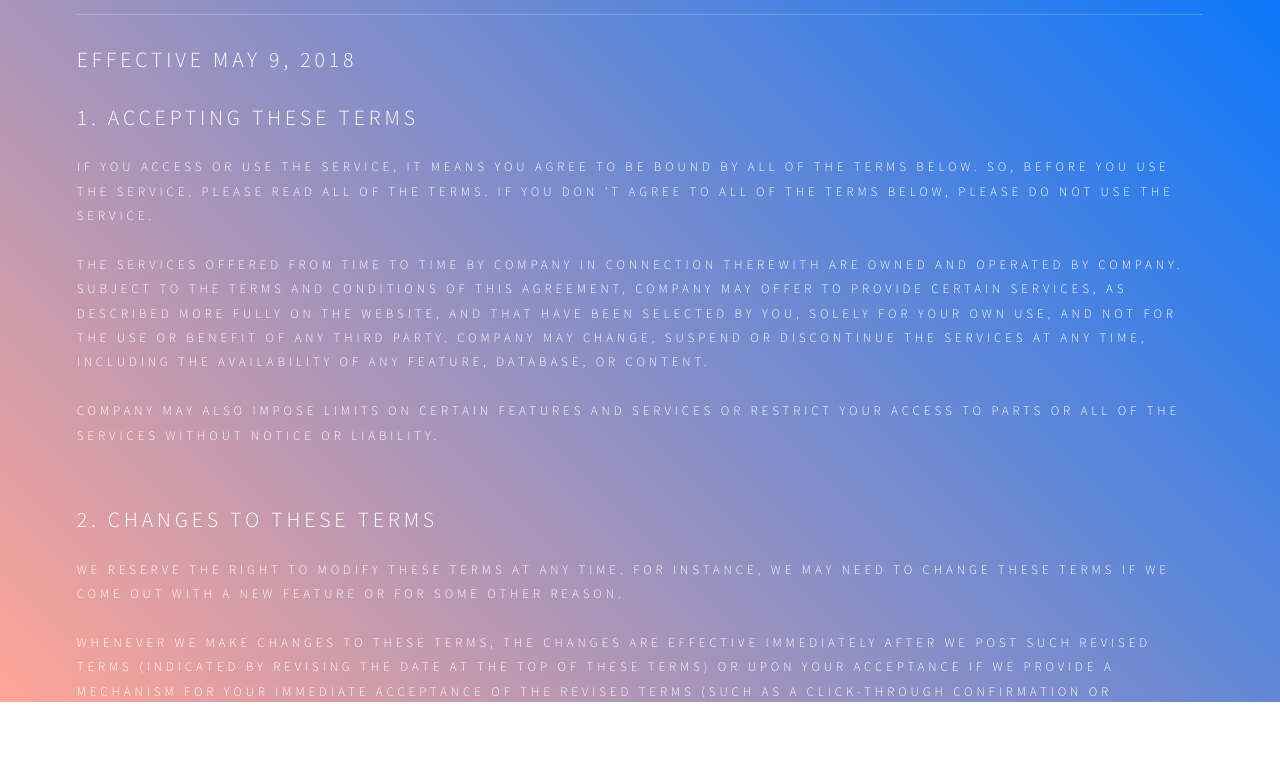
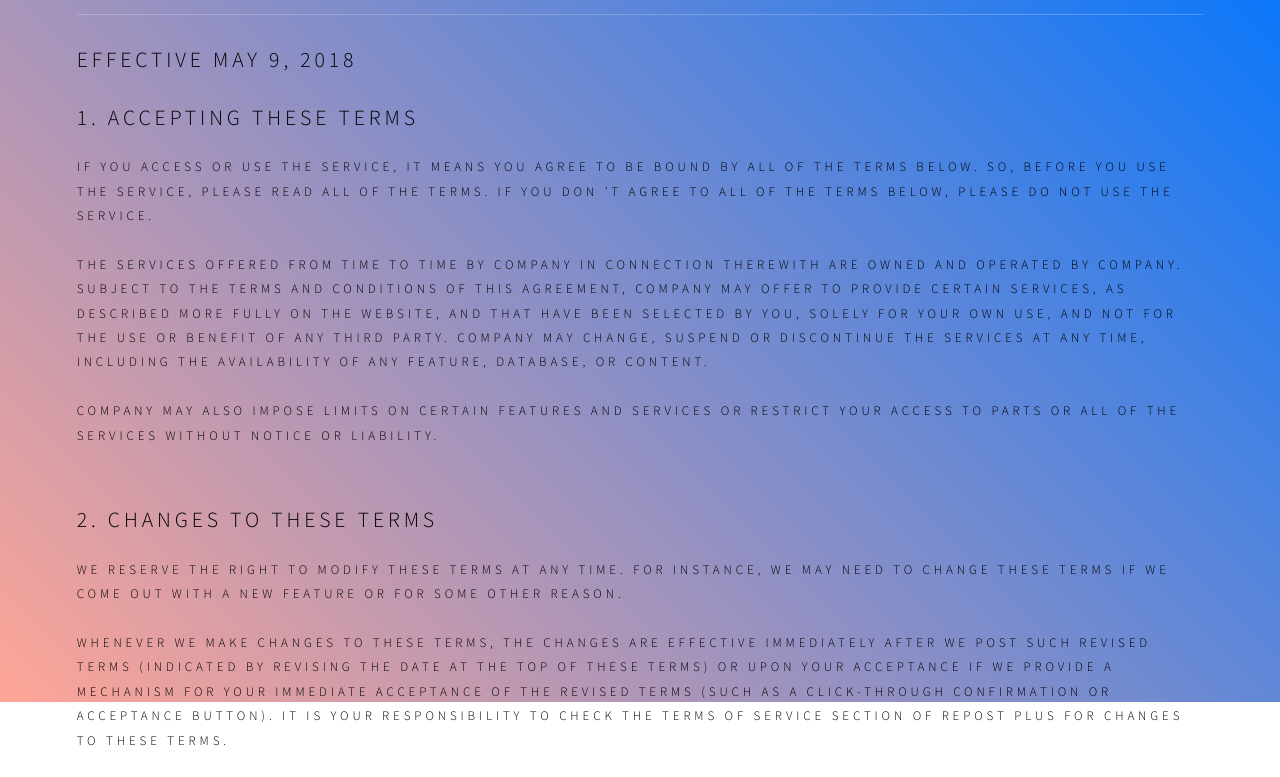
Before and after one commit to juanpablofernandez/juanpablofernandez.github.io, a plain HTML site: page terms_mobile.html in a window 1280 px wide. Shown: the part 98-875 px from the top of the page. Drawn offline with Linux system fonts and the light colour scheme.

Commit message:
Update main.css

```diff
--- a/terms_files/main.css
+++ b/terms_files/main.css
@@ -654,7 +654,7 @@ h1 .li, h2 .li, h3 .li, p .li {
 
 h1, h2, h3, p {
     text-transform: uppercase;
-    color: #FFFFFF;
+    color: #000000;
     font-family: 'Source Sans Pro', 'sans-serif';
     letter-spacing: 0.225rem;
     width: calc(100% + 0.225rem);
```
